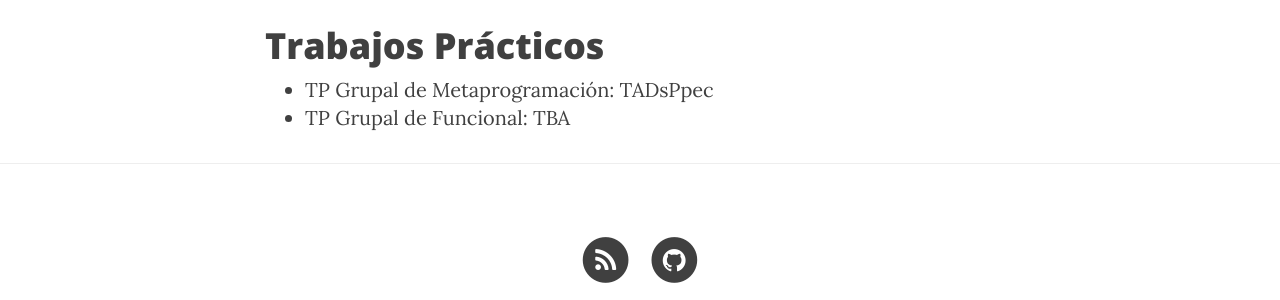
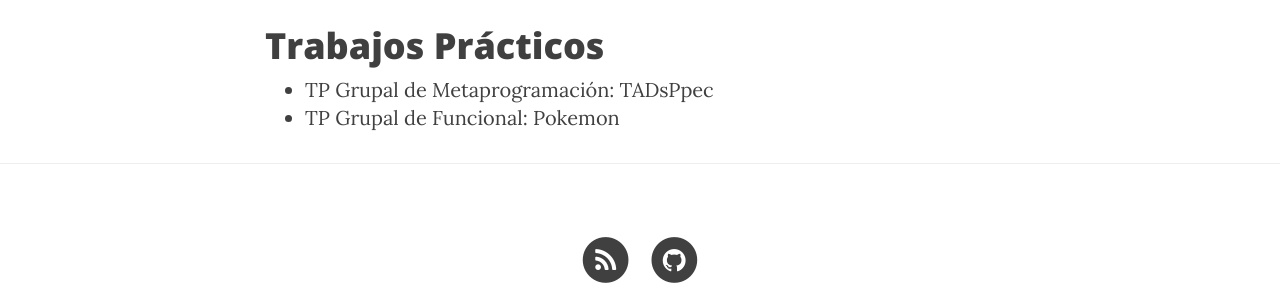
Before and after one commit to tadp-utn-frba/tadp-utn-frba.github.io, a Jekyll site: the page built from cursada.md, in a window 1280 px wide. Shown: the part 1016-1316 px from the top of the page. Built offline with Jekyll 4.4.1, drawn with Linux system fonts in a browser that asks for light colours; nearby versions of some CDN libraries.

Commit message:
Add TP pokemon

```diff
--- a/cursada.md
+++ b/cursada.md
@@ -15,4 +15,4 @@ permalink: /cursada/
 
 # Trabajos Prácticos
 - [TP Grupal de Metaprogramación: TADsPpec](https://docs.google.com/document/d/1WrVDh6wCzBG2GrlapJSnrSn6J4TpcF_E6iOQJ7Ppr6U/pub)
-- [TP Grupal de Funcional: TBA]()
+- [TP Grupal de Funcional: Pokemon](https://docs.google.com/document/d/14BSzClwmlxvAhQWt2JzByQGZHC5QHpnsOr3Pzggg_7M/pub)
```
